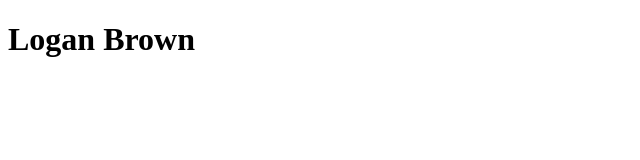
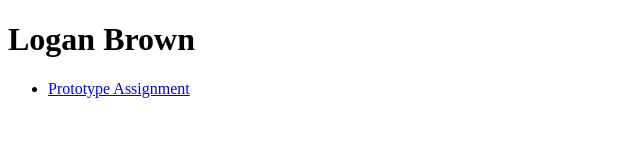
Before and after one commit to happypeople64/ifsc-11003-01, a plain HTML site: page index.html in a window 1280 px wide. Shown: the whole page, without its empty margins (0-640 px from the left). Drawn offline with Linux system fonts and the light colour scheme.

Commit message:
Second Commit

```diff
--- a/index.html
+++ b/index.html
@@ -1,16 +1,17 @@
 <!doctype html>
-
 <html lang="en">
 <head>
   <meta charset="utf-8">
-
-  <title>IFSC 11003 - Web Technologies | Logan Brown</title>
+  <title> IFSC 11003 - Web Technologies | Logan Brown</title>
   <meta name="description" content="Keyword Rich Description">
-  <meta name="author" content="Your Name">
-
+  <meta name="author" content="Logan Brown">
 </head>
-
 <body>
   <h1>Logan Brown</h1>
+  <nav>
+    <ul>
+        <li><a href="prototype/index.html">Prototype Assignment</a></li>
+    </ul>
+  </nav>
 </body>
 </html>
```
Also changed, not shown: prototype/index.html (added).
